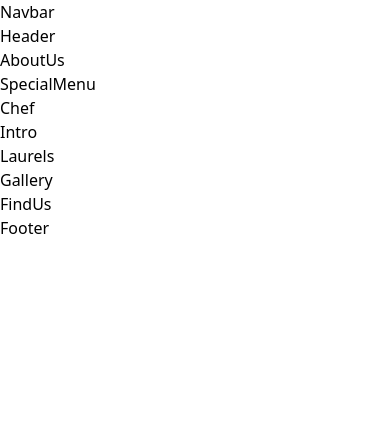
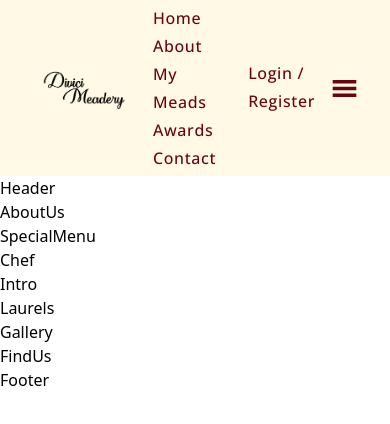
Before and after one commit to Divici/divici-meadery, a React (Create React App) app: page / in a window 390 px wide. Shown: the top 424 px of the page. Built offline with nearby package versions, Linux system fonts and the light colour scheme; a web font is replaced by a local one.

Commit message:
navbar added and styled responsively

```diff
--- a/src/components/Navbar.jsx
+++ b/src/components/Navbar.jsx
@@ -1,9 +1,48 @@
-import React from 'react';
+import { useState } from 'react';
+import { GiHamburgerMenu } from 'react-icons/gi';
+import { MdOutlineRestaurantMenu} from 'react-icons/md';
 
-const Navbar = () => (
-  <div className=''>
-    <h1>Navbar</h1>
-  </div>
-);
+import images from '../constants/images';
+
+const Navbar = () => {
+  const [toggleMenu, setToggleMenu] = useState(false);
+
+  return (
+    <nav className='w-full flex justify-between items-center bg-cream py-1 px-8'>
+      <div className="flex justify-start items-center">
+        <img src={images.divici} alt='logo' className='sm:w-[100px] md:w-[175px] lg:w-[250px]'/>
+      </div>
+      <ul className='flex-1 sm:hidden lg:flex justify-center items-center'>
+        <li className='p-opensans mx-4 hover:text-red-700'><a href='#home'>Home</a></li>
+        <li className='p-opensans mx-4 hover:text-red-700'><a href='#about'>About</a></li>
+        <li className='p-opensans mx-4 hover:text-red-700'><a href='#meads'>My Meads</a></li>
+        <li className='p-opensans mx-4 hover:text-red-700'><a href='#awards'>Awards</a></li>
+        <li className='p-opensans mx-4 hover:text-red-700'><a href='#contact'>Contact</a></li>
+      </ul>
+      <div className="flex items-center">
+        <a href="#login" className='p-opensans sm:hidden md:flex mx-4 hover:text-red-700 border-b-2 border-b-transparent hover:border-b-red-700'>Login / Register</a>
+      </div>
+
+      <div className="sm:flex lg:hidden">
+        <GiHamburgerMenu fontSize={27} onClick={()=> setToggleMenu(true)} className="cursor-pointer text-burgandy" />
+
+        {toggleMenu && (
+          <div className='central slide-bottom fixed top-0 left-0 w-full h-screen bg-cream transition ease-in-out duration-500 z-[5]'>
+            <MdOutlineRestaurantMenu fontSize={27} className='text-burgandy absolute top-5 right-5 cursor-pointer' onClick={() => setToggleMenu(false)} />
+            <ul className='flex-1 flex justify-center flex-col items-center'>
+              <li className='font-base text-center text-[2rem] text-burgandy m-8 hover:text-red-700'><a href='#home'>Home</a></li>
+              <li className='font-base text-center text-[2rem] text-burgandy m-8 hover:text-red-700'><a href='#about'>About</a></li>
+              <li className='font-base text-center text-[2rem] text-burgandy m-8 hover:text-red-700'><a href='#meads'>My Meads</a></li>
+              <li className='font-base text-center text-[2rem] text-burgandy m-8 hover:text-red-700'><a href='#awards'>Awards</a></li>
+              <li className='font-base text-center text-[2rem] text-burgandy m-8 hover:text-red-700'><a href='#contact'>Contact</a></li>
+            </ul>
+          </div>
+        )}
+
+
+      </div>
+    </nav>
+  )
+};
 
 export default Navbar;
--- a/src/constants/images.js
+++ b/src/constants/images.js
@@ -18,6 +18,7 @@ import award02 from '../assets/award02.png';
 import award03 from '../assets/award03.png';
 import award05 from '../assets/award05.png';
 import gallonMead from '../assets/WCC-Gallon.png';
+import divici from '../assets/DiviciMeaderyLogoB.png';
 // import sign from '../assets/sign.png';
 // import quote from '../assets/quote.png';
 // import gericht from '../assets/gericht.png';
@@ -43,6 +44,7 @@ export default {
   award03,
   award05,
   gallonMead,
+  divici,
   // sign,
   // quote,
   // gericht,
--- a/src/index.css
+++ b/src/index.css
@@ -8,11 +8,11 @@
     .section__padding {
         padding: 4rem 6rem;
     }
-    .flex__center {
-        display: flex;
-        justify-content: center;
-        align-items: center;
+
+    .central {
+        @apply flex justify-center items-center
     }
+
     .app__wrapper {
         display: flex;
         justify-content: space-between;
@@ -20,5 +20,36 @@
         min-height: 100vh;
     }
 
+    .p-opensans {
+        @apply font-alt text-burgandy font-medium tracking-[0.04em] capitalize leading-7 text-base
+      }
+
     /* ... */
 }
+
+.slide-bottom {
+    -webkit-animation: slide-bottom 0.5s cubic-bezier(0.250, 0.460, 0.450, 0.940) both;
+      animation: slide-bottom 0.5s cubic-bezier(0.250, 0.460, 0.450, 0.940) both;
+  }
+
+  @-webkit-keyframes slide-bottom {
+    0% {
+      -webkit-transform: translateY(-25%);
+              transform: translateY(-25%);
+    }
+    100% {
+      -webkit-transform: translateY(0);
+              transform: translateY(0);
+    }
+  }
+
+  @keyframes slide-bottom {
+    0% {
+      -webkit-transform: translateY(-25%);
+              transform: translateY(-25%);
+    }
+    100% {
+      -webkit-transform: translateY(0);
+              transform: translateY(0);
+    }
+  }
```
